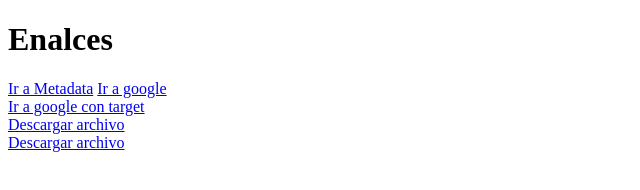
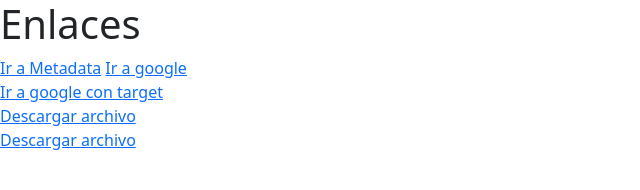
Before and after one commit to JoseVicente-dev/primer_Proyecto_HTML, a plain HTML site: page 05-enlaces.html in a window 1280 px wide. Shown: the whole page, without its empty margins (0-640 px from the left). Drawn offline with nearby package versions, Linux system fonts and the light colour scheme.

Commit message:
Fav icon y Bootstrap

```diff
--- a/05-enlaces.html
+++ b/05-enlaces.html
@@ -5,10 +5,18 @@
     <meta http-equiv="X-UA-Compatible" content="IE=edge">
     <meta name="viewport" content="width=device-width, initial-scale=1.0">
     <title>Enlaces</title>
+    <!--Enlaces favicon. Icono que aparece en la pestaña del navegador-->
+    <link rel="icon" href="A1 - Model.png">
+    <!-- Hja de estilo. CSS-->
+    <link rel="stylesheet" href="https://cdn.jsdelivr.net/npm/bootstrap@5.1.1/dist/css/bootstrap.min.css">
+    <!--El script en el <head> puede ralentizar la carga de la pagina-->
+    <!-- <script src="/script.js" ></script> -->
+
+
 
 </head>
 <body>
-    <h1>Enalces</h1>
+    <h1>Enlaces</h1>
 
     <!-- Tipos de rutas-->
     <!--Rutas relativas-->
@@ -30,6 +38,8 @@
     <br>
     <!--Descargar nombre establecido-->
     <a href="texto.txt" download="Archivo_prueba">Descargar archivo</a>
+
+
     <nav>
 
     </nav>
```
Also changed, not shown: A1 - Model.png (added).
